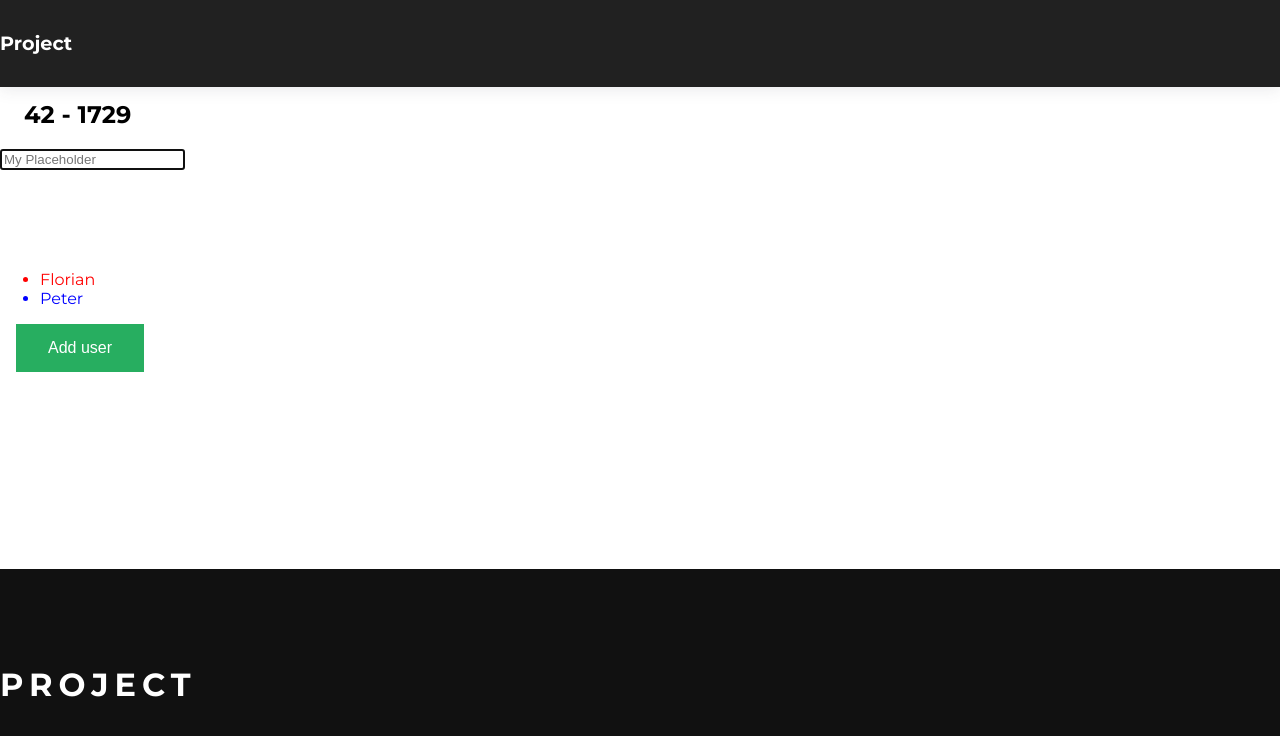
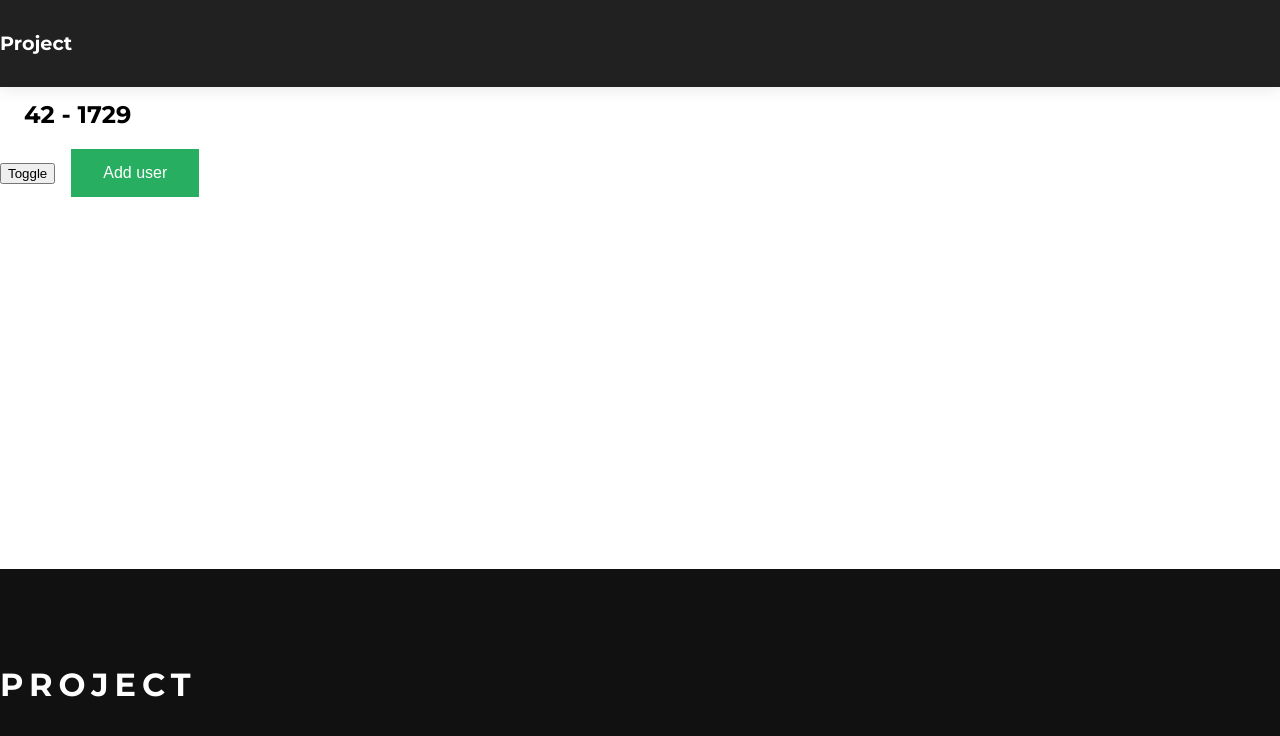
Before and after one commit to daycademy/vue-course, a Vue app: page / in a window 1280 px wide. Shown: the top 736 px of the page. Built offline with nearby package versions, Linux system fonts and the light colour scheme.

Commit message:
initial commit for lesson 19

```diff
--- a/src/views/Home.vue
+++ b/src/views/Home.vue
@@ -2,9 +2,10 @@
   <section id="home">
     <TheHeader />
     <TheFooter />
-    <Map ref="myMap" />
-    <input ref="input">
-    <UserList :users="users" />
+    <keep-alive>
+      <component :is="component" :users="users"></component>
+    </keep-alive>
+    <button @click="toggleComponent">Toggle</button>
     <AddUserButton @new-user="addUser" />
   </section>
 </template>
@@ -24,16 +25,9 @@ export default {
     AddUserButton,
     Map,
   },
-  mounted() {
-    console.log(
-      `${this.$refs.myMap.latitude} - ${this.$refs.myMap.longitude}`,
-    );
-    console.log(this.$refs.myMap.getLngLat());
-    this.$refs.input.placeholder = 'My Placeholder';
-    this.$refs.input.focus();
-  },
   data() {
     return {
+      component: Map,
       users: [
         { name: 'Florian', age: 21, showAge: false },
         { name: 'Peter', age: 54, showAge: false },
@@ -44,6 +38,11 @@ export default {
     addUser(newUser) {
       this.users.push(newUser);
     },
+    toggleComponent() {
+      this.component = this.component === UserList
+        ? Map
+        : UserList;
+    },
   },
 };
 </script>
```
